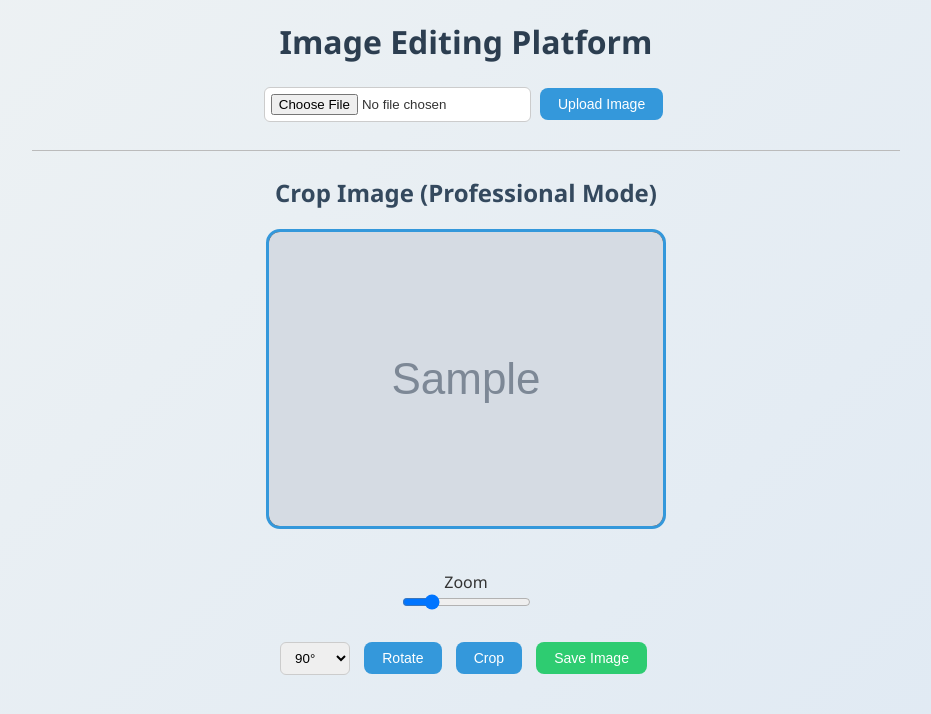
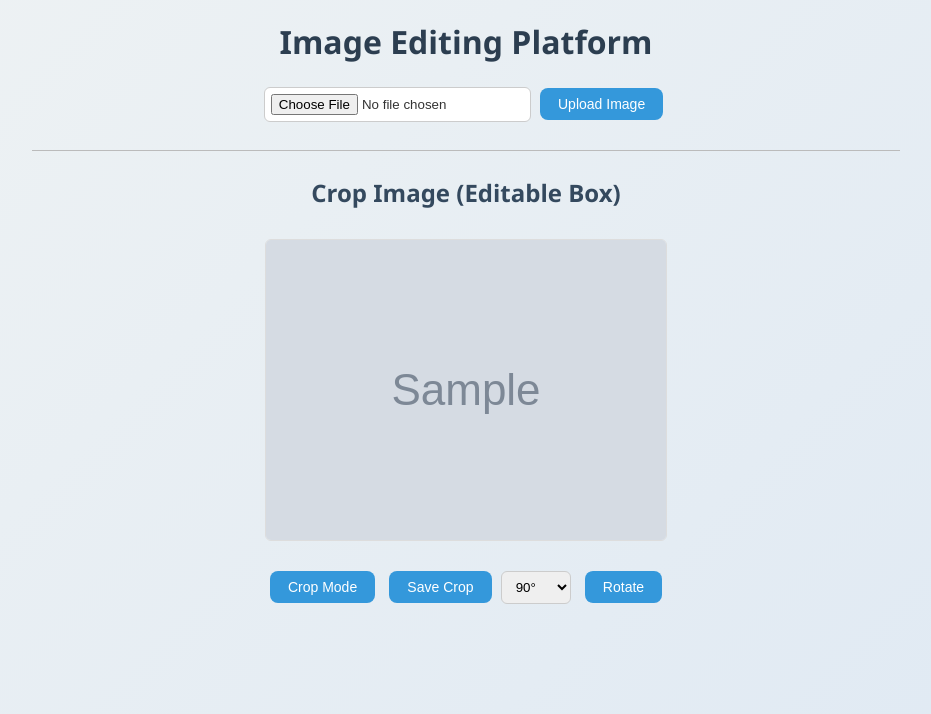
Before and after one commit to khaled930/Edit-photos, a FastAPI app: template app/templates/index.html in a window 1280 px wide. Shown: the top 714 px of the page, without its empty margins (174-1105 px from the left). Run offline with FastAPI, Linux system fonts and the light colour scheme; the template is opened without the code that fills it: most values are stand-ins (such as "Sample title", 1, 10 or a date in 2020); grey boxes marked "Sample" are stand-in pictures.

Commit message:
تعديل بالقص

```diff
--- a/app/templates/index.html
+++ b/app/templates/index.html
@@ -9,7 +9,6 @@
 
 <h1>Image Editing Platform</h1>
 
-<!-- Upload -->
 <form action="/upload" method="post" enctype="multipart/form-data">
     <input type="file" name="file" accept="image/*" required>
     <button type="submit">Upload Image</button>
@@ -18,22 +17,28 @@
 {% if image_url %}
 <hr>
 
-<h2>Crop Image (Professional Mode)</h2>
+<h2>Crop Image (Editable Box)</h2>
 
-<!-- إطار القص -->
-<div id="crop-frame">
+<div id="editor">
     <img id="image" src="{{ image_url }}">
+
+    <div id="crop-box" style="display:none;">
+        <span class="handle tl"></span>
+        <span class="handle tm"></span>
+        <span class="handle tr"></span>
+        <span class="handle ml"></span>
+        <span class="handle mr"></span>
+        <span class="handle bl"></span>
+        <span class="handle bm"></span>
+        <span class="handle br"></span>
+    </div>
 </div>
 
 <br>
 
-<!-- Zoom -->
-<label>Zoom</label><br>
-<input type="range" id="zoom" min="0.5" max="3" step="0.05" value="1">
+<button onclick="enableCrop()">Crop Mode</button>
+<button onclick="submitCrop()">Save Crop</button>
 
-<br><br>
-
-<!-- Rotate -->
 <form action="/rotate" method="post" style="display:inline;">
     <input type="hidden" name="image_url" value="{{ image_url }}">
     <select name="angle">
@@ -44,13 +49,6 @@
     <button type="submit">Rotate</button>
 </form>
 
-<button onclick="submitCrop()">Crop</button>
-
-<a href="{{ image_url }}" download>
-    <button>Save Image</button>
-</a>
-
-<!-- Hidden crop form -->
 <form id="crop-form" action="/crop" method="post">
     <input type="hidden" name="image_url" value="{{ image_url }}">
     <input type="hidden" name="x" id="x">
@@ -61,67 +59,99 @@
 {% endif %}
 
 <script>
+const cropBox = document.getElementById("crop-box");
 const img = document.getElementById("image");
-const frame = document.getElementById("crop-frame");
-const zoomSlider = document.getElementById("zoom");
 
-let scale = 1;
-let posX = 0;
-let posY = 0;
-let dragging = false;
-let startX, startY;
+let startX, startY, mode;
+let box = {};
+const MIN_SIZE = 40;
 
-if (img) {
-
-    zoomSlider.addEventListener("input", () => {
-        scale = parseFloat(zoomSlider.value);
-        updateTransform();
-    });
-
-    img.addEventListener("mousedown", (e) => {
-        dragging = true;
-        startX = e.clientX - posX;
-        startY = e.clientY - posY;
-        img.style.cursor = "grabbing";
-    });
-
-    document.addEventListener("mouseup", () => {
-        dragging = false;
-        img.style.cursor = "grab";
-    });
-
-    document.addEventListener("mousemove", (e) => {
-        if (!dragging) return;
-        posX = e.clientX - startX;
-        posY = e.clientY - startY;
-        updateTransform();
-    });
+/* ===== Enable Crop ===== */
+function enableCrop() {
+    cropBox.style.display = "block";
+    cropBox.style.left = "50px";
+    cropBox.style.top = "50px";
+    cropBox.style.width = "200px";
+    cropBox.style.height = "150px";
 }
 
-function updateTransform() {
-    img.style.transform = `
-        translate(-50%, -50%)
-        translate(${posX}px, ${posY}px)
-        scale(${scale})
-    `;
+/* ===== Mouse Down ===== */
+cropBox.addEventListener("mousedown", e => {
+    e.preventDefault();
+
+    mode = e.target.classList.contains("handle")
+        ? e.target.classList[1]
+        : "move";
+
+    startX = e.clientX;
+    startY = e.clientY;
+
+    box = {
+        x: cropBox.offsetLeft,
+        y: cropBox.offsetTop,
+        w: cropBox.offsetWidth,
+        h: cropBox.offsetHeight
+    };
+
+    document.addEventListener("mousemove", resize);
+    document.addEventListener("mouseup", stop);
+});
+
+/* ===== Resize / Move ===== */
+function resize(e) {
+    let dx = e.clientX - startX;
+    let dy = e.clientY - startY;
+
+    let x = box.x;
+    let y = box.y;
+    let w = box.w;
+    let h = box.h;
+
+    if (mode === "move") {
+        x += dx;
+        y += dy;
+    }
+
+    if (mode.includes("r")) w = Math.max(MIN_SIZE, box.w + dx);
+    if (mode.includes("l")) {
+        w = Math.max(MIN_SIZE, box.w - dx);
+        x = box.x + dx;
+    }
+
+    if (mode.includes("b")) h = Math.max(MIN_SIZE, box.h + dy);
+    if (mode.includes("t")) {
+        h = Math.max(MIN_SIZE, box.h - dy);
+        y = box.y + dy;
+    }
+
+    cropBox.style.left = x + "px";
+    cropBox.style.top = y + "px";
+    cropBox.style.width = w + "px";
+    cropBox.style.height = h + "px";
 }
 
+/* ===== Stop ===== */
+function stop() {
+    document.removeEventListener("mousemove", resize);
+    document.removeEventListener("mouseup", stop);
+}
+
+/* ===== Submit Crop ===== */
 function submitCrop() {
-    const frameRect = frame.getBoundingClientRect();
     const imgRect = img.getBoundingClientRect();
+    const boxRect = cropBox.getBoundingClientRect();
 
     const scaleX = img.naturalWidth / imgRect.width;
     const scaleY = img.naturalHeight / imgRect.height;
 
-    const x = (frameRect.left - imgRect.left) * scaleX;
-    const y = (frameRect.top - imgRect.top) * scaleY;
-    const width = frameRect.width * scaleX;
-    const height = frameRect.height * scaleY;
-
-    document.getElementById("x").value = Math.max(0, Math.round(x));
-    document.getElementById("y").value = Math.max(0, Math.round(y));
-    document.getElementById("width").value = Math.round(width);
-    document.getElementById("height").value = Math.round(height);
+    document.getElementById("x").value =
+        Math.round((boxRect.left - imgRect.left) * scaleX);
+    document.getElementById("y").value =
+        Math.round((boxRect.top - imgRect.top) * scaleY);
+    document.getElementById("width").value =
+        Math.round(boxRect.width * scaleX);
+    document.getElementById("height").value =
+        Math.round(boxRect.height * scaleY);
 
     document.getElementById("crop-form").submit();
 }
--- a/static/style.css
+++ b/static/style.css
@@ -145,3 +145,39 @@ input[type="hidden"] {
     cursor: grab;
     user-select: none;
 }
+
+#editor {
+    position: relative;
+    display: inline-block;
+    margin: 20px auto;
+}
+
+#editor img {
+    max-width: 500px;
+    display: block;
+}
+
+#crop-box {
+    position: absolute;
+    top: 50px;
+    left: 50px;
+    width: 200px;
+    height: 150px;
+    border: 2px dashed #00aaff;
+    background: rgba(0, 170, 255, 0.2);
+    cursor: move;
+}
+
+.handle {
+    display: none;
+    width: 12px;
+    height: 12px;
+    background: white;
+    border: 2px solid #00aaff;
+    position: absolute;
+}
+
+.tl { top: -6px; left: -6px; cursor: nwse-resize; }
+.tr { top: -6px; right: -6px; cursor: nesw-resize; }
+.bl { bottom: -6px; left: -6px; cursor: nesw-resize; }
+.br { bottom: -6px; right: -6px; cursor: nwse-resize; }
```
